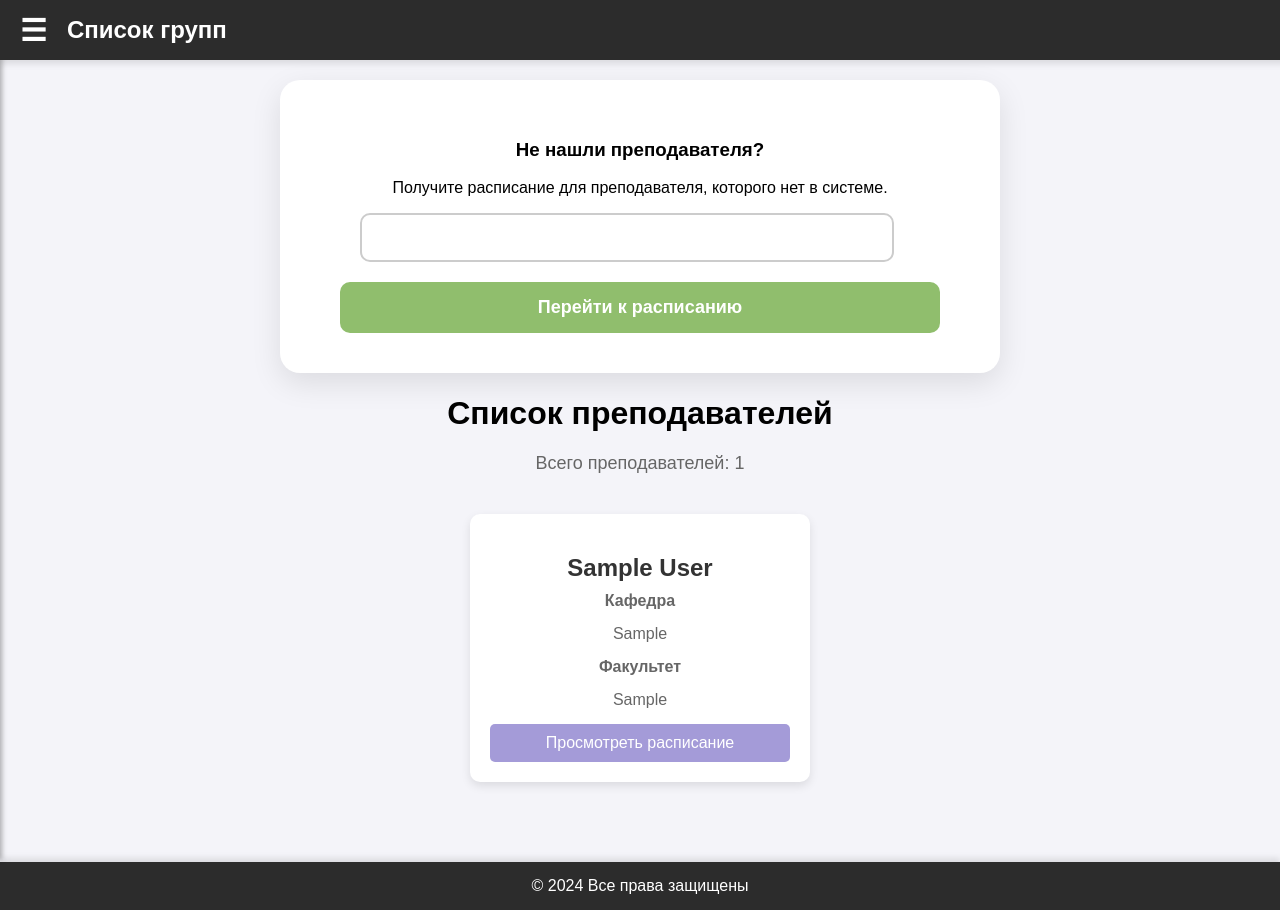
After one commit to naitmag/django-schedule, a Django app: page /user/teachers/ in a window 1280 px wide. The commit adds this page. Run offline with Django 5.2, Linux system fonts and the light colour scheme; tables that the repository leaves empty hold one stand-in row (values such as "Sample post"); parts of the project's set-up code (start-up, migrations or seed data) failed here and were passed over.

Commit message:
Added teachers page Added teacher schedule view

```diff
--- a/main/templates/main/index.html
+++ b/main/templates/main/index.html
@@ -28,7 +28,7 @@
             <p>Просмотрите список групп и их расписание.</p>
             <p class="action">Перейти</p>
         </a>
-        <a href="#" class="link-card">
+        <a href="{% url "users:teachers" %}" class="link-card">
             <h2>Преподаватели</h2>
             <p>Узнайте больше о преподавателях и их курсах.</p>
             <p class="action">Перейти</p>
--- a/templates/base.html
+++ b/templates/base.html
@@ -23,7 +23,7 @@
         <li><a href="{% url "lessons:schedule"%}">Расписание</a></li>
         {% endif %}
         <li><a href="{% url "groups"%}">Группы</a></li>
-        <li><a href="teacher.html">Преподаватели</a></li>
+        <li><a href="{% url "users:teachers"%}">Преподаватели</a></li>
         {% if user.is_admin or user.is_staff %}
         <li><a href="{% url "dashboard:index" %}">Админ-панель</a></li>
         {% endif%}
--- a/users/models.py
+++ b/users/models.py
@@ -59,7 +59,6 @@ class User(AbstractUser):
         verbose_name = 'Пользователь'
         verbose_name_plural = 'Пользователи'
 
-
     def __str__(self):
         return f"[{self.pk}] {self.get_full_name()} {self.middle_name}"
 
@@ -93,6 +92,7 @@ class Teacher(models.Model):
         return f"Преподаватель | {self.user.get_full_name()} {self.user.middle_name}"
 
 
+# TODO
 class UserData:
     def __init__(self, user: User):
         self.user = user
--- /dev/null
+++ b/users/templates/users/teachers.html
@@ -0,0 +1,35 @@
+{% extends "base.html" %}
+{% load static %}
+
+{% block content %}
+<div class="main-content">
+    <div align="center">
+        <div class="register-container">
+            <h3>Не нашли преподавателя?</h3>
+            <p>Получите расписание для преподавателя, которого нет в системе.</p>
+            <form id="register-form" action="{% url "lessons:schedule" %}" method="get">
+                <div class="input-group-register">
+                    <input type="text" id="teacher" name="teacher" required>
+                </div>
+                <button type="submit" id="register-button" class="register-button active">Перейти к расписанию</button>
+            </form>
+        </div>
+    </div>
+    <h1 class="page-title">Список преподавателей</h1>
+    <p class="main-description">Всего преподавателей: {{teachers.count}}</p>
+    <div class="profile-group-cards-container">
+      {% for teacher in teachers%}
+  <div class="profile-group-card">
+    <a href="{% url "users:profile" teacher.user.pk %}" class="card-content">
+      <h2 class="group-title"> {{teacher.user.get_full_name}}</h2>
+      <p class="group-info"><strong>Кафедра</strong></p>
+      <p class="group-info">{{ teacher.department}}</p>
+      <p class="group-info"><strong>Факультет</strong></p>
+      <p class="group-info">{{ teacher.faculty}}</p>
+    </a>
+    <a href="{% url "lessons:schedule" %}?teacher={{teacher.user.last_name}}" class="schedule-button" style="background-color: var(--random-color);">Просмотреть расписание</a>
+  </div>
+      {% endfor %}
+    </div>
+</div>
+{% endblock %}
--- a/users/urls.py
+++ b/users/urls.py
@@ -10,5 +10,6 @@ urlpatterns = [
     path('profile/<int:user_id>', views.UserProfileView.as_view(), name="profile"),
     path('profile/', views.UserProfileView.as_view(), name="profile"),
     path('logout/', views.logout, name='logout'),
+    path('teachers/', views.TeachersListView.as_view(), name='teachers'),
 
 ]
--- a/users/views.py
+++ b/users/views.py
@@ -109,6 +109,22 @@ class GroupPageView(DetailView):
     def get_context_data(self, **kwargs):
         context = super().get_context_data(**kwargs)
         context['title'] = StringLoader.get_string('users.group_page.title') + self.object.number
-        context['students'] = User.objects.filter(group__number=self.object.number)
+        context['students'] = Student.objects.filter(group__number=self.object.number)
 
         return context
+
+
+class TeachersListView(ListView):
+    model = Teacher
+    template_name = "users/teachers.html"
+    context_object_name = "teachers"
+
+    def get_queryset(self):
+        groups = super().get_queryset()
+        return groups
+
+    def get_context_data(self, **kwargs):
+        context = super().get_context_data(**kwargs)
+
+        context["title"] = StringLoader.get_string('users.groups.title')
+        return context
```
Also changed, not shown: lessons/views.py (+5 -8 lines).
